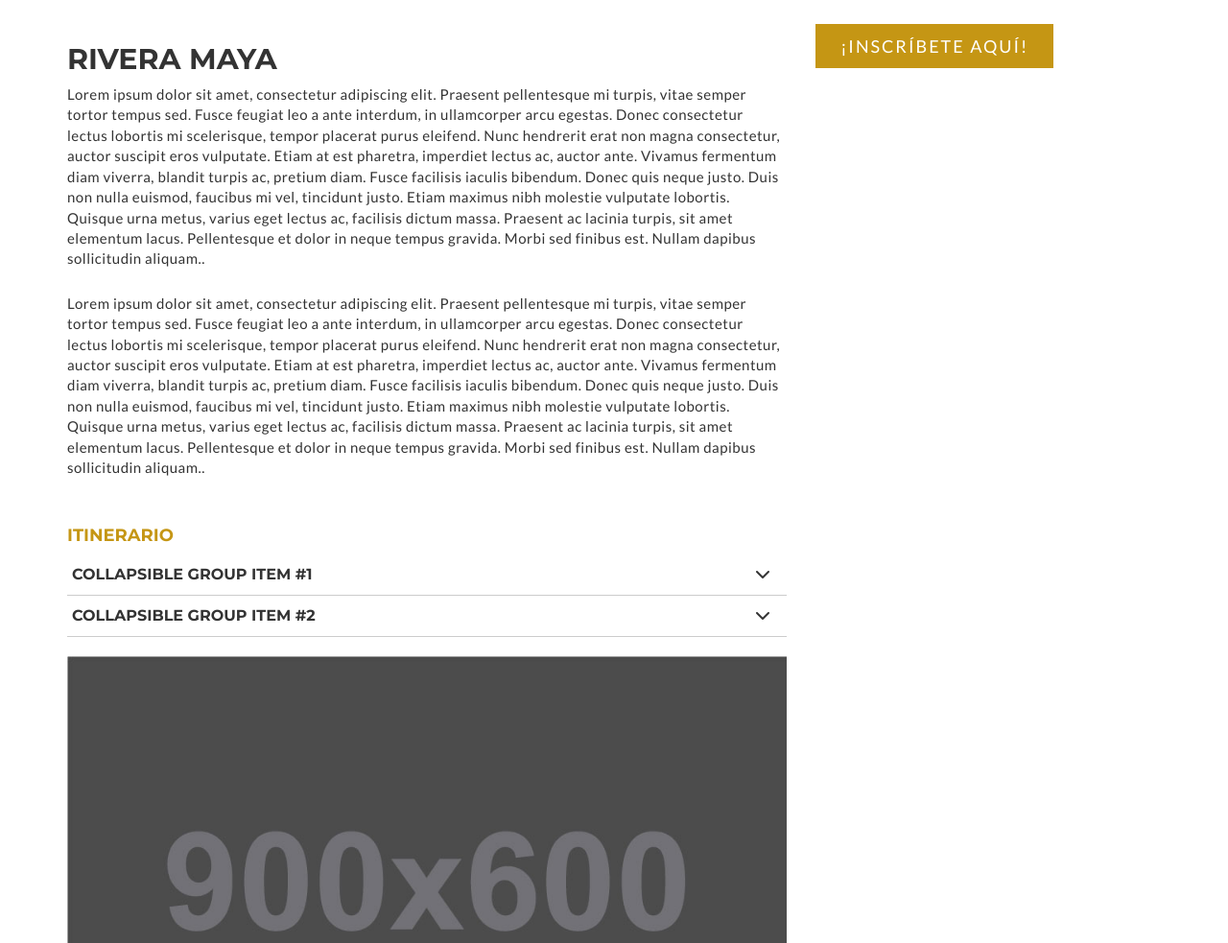
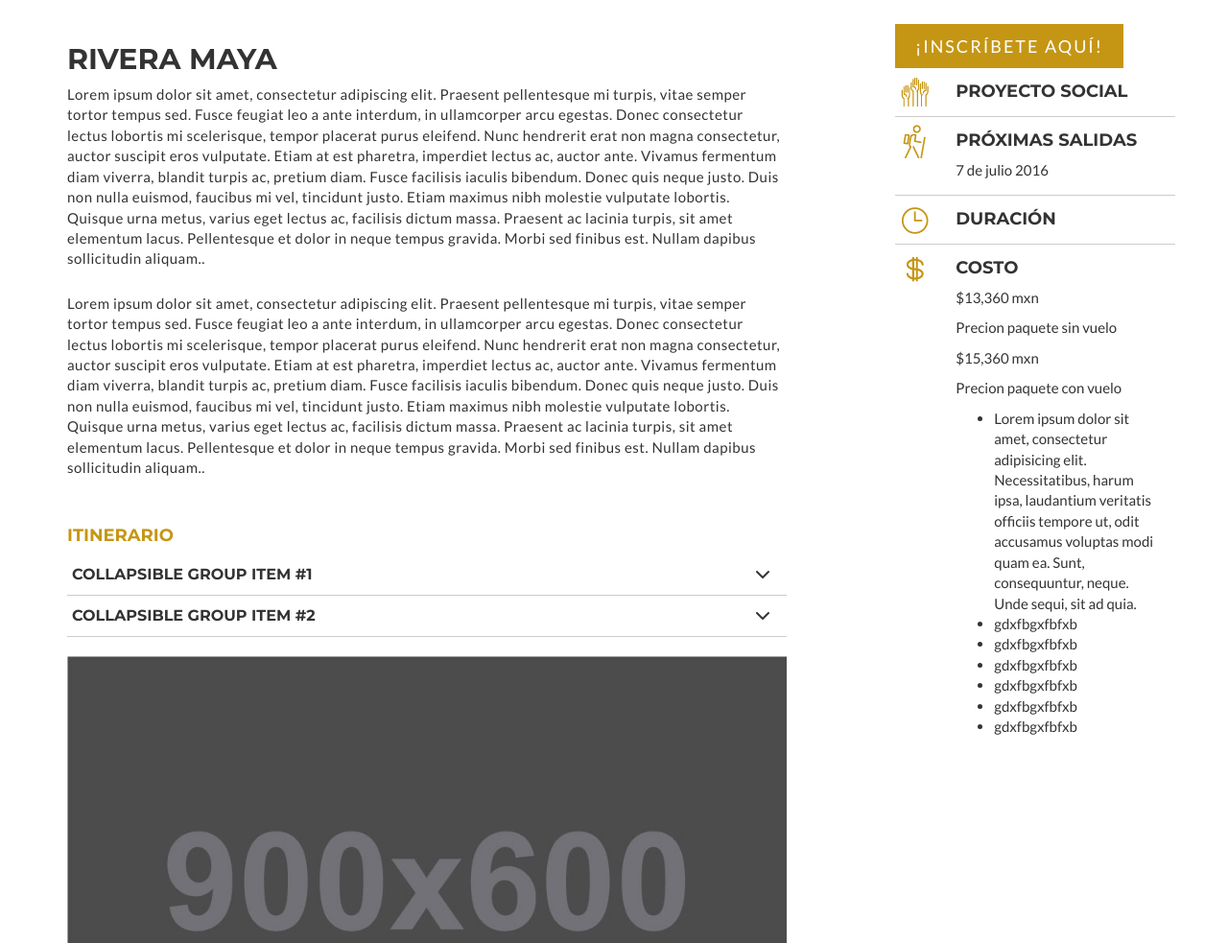
Before and after one commit to UlfAschmann/NOMAD, a plain HTML site: page single-proyecto.html in a window 1280 px wide. Shown: the part 540-1523 px from the top of the page at 96% size. Drawn offline with Linux system fonts and the light colour scheme.

Commit message:
termino el single

```diff
--- a/css/nomad-business.css
+++ b/css/nomad-business.css
@@ -187,6 +187,34 @@ a {
 .navbar-inverse .navbar-toggle:focus .icon-bar,
 .navbar-inverse .navbar-toggle:hover .icon-bar {
 	background-color: #fff;
+}
+
+.yamm .nav,
+.yamm .collapse,
+.yamm .dropup,
+.yamm .dropdown {
+	position: static;
+}
+
+.yamm .container {
+	position: relative;
+}
+
+.yamm .dropdown-menu {
+	left: auto;
+	background: #313035;
+	color: #CCCCCC;
+	border-top: 1px solid #fff;
+	border-radius: 0px;
+}
+
+.yamm .yamm-content {
+	padding: 20px 30px;
+}
+
+.yamm .dropdown.yamm-fw .dropdown-menu {
+	left: 0;
+	right: 0;
 }
 
 
@@ -600,6 +628,15 @@ header {
 	border-bottom: 1px solid #ccc;
 }
 
+.unidad-icono {
+	padding: 5px 0;
+	border-bottom: 1px solid #ccc;
+}
+
+.unidad-icono:last-child {
+	border-bottom: none;
+}
+
 
 /* 404 Page Styles */
 
--- a/single-proyecto.html
+++ b/single-proyecto.html
@@ -170,10 +170,58 @@
 					<img src="img/900x600.jpg" alt="mapa del projecto" class="img-responsive">
 				</div>
 
-				<div class="col-md-4 col-sm-4">
-					<button type="button" class="btn btn-nomad btn-lg" data-toggle="modal" data-target="#ModalContacto">
-						¡Inscríbete aquí!
-					</button>
+				<div class="col-md-3 col-md-offset-1 col-sm-4 single-right">
+					<div class="row">
+						<button type="button" class="btn btn-nomad btn-lg" data-toggle="modal" data-target="#ModalContacto">
+							¡Inscríbete aquí!
+						</button>
+					</div>
+					<div class="row unidad-icono">
+						<div class="icono col-xs-2 no-padding">
+							<img src="img/ico-voluntario.png" alt="" class="img-responsive">
+						</div>
+						<div class="col-xs-10">
+							<h4>Proyecto social</h4>
+						</div>
+					</div>
+					<div class="row unidad-icono">
+						<div class="icono col-xs-2 no-padding">
+							<img src="img/ico-ruta.png" alt="" class="img-responsive">
+						</div>
+						<div class="col-xs-10">
+							<h4>Próximas salidas</h4>
+							<p>7 de julio 2016</p>
+						</div>
+					</div>
+					<div class="row unidad-icono">
+						<div class="icono col-xs-2 no-padding">
+							<img src="img/ico-reloj.png" alt="" class="img-responsive">
+						</div>
+						<div class="col-xs-10">
+							<h4>Duración</h4>
+						</div>
+					</div>
+					<div class="row unidad-icono">
+						<div class="icono col-xs-2 no-padding">
+							<img src="img/ico-dinero.png" alt="" class="img-responsive">
+						</div>
+						<div class="col-xs-10">
+							<h4>Costo</h4>
+							<p class="costo">$13,360 mxn</p>
+							<p class="costo-texto">Precion paquete sin vuelo</p>
+							<p class="costo">$15,360 mxn</p>
+							<p class="costo-texto">Precion paquete con vuelo</p>
+							<ul>
+								<li>Lorem ipsum dolor sit amet, consectetur adipisicing elit. Necessitatibus, harum ipsa, laudantium veritatis officiis tempore ut, odit accusamus voluptas modi quam ea. Sunt, consequuntur, neque. Unde sequi, sit ad quia. </li>
+								<li>gdxfbgxfbfxb</li>
+								<li>gdxfbgxfbfxb</li>
+								<li>gdxfbgxfbfxb</li>
+								<li>gdxfbgxfbfxb</li>
+								<li>gdxfbgxfbfxb</li>
+								<li>gdxfbgxfbfxb</li>
+							</ul>
+						</div>
+					</div>
 				</div>
 			</div>
 		</div>
```
Also changed, not shown: index.html (+17 -22 lines), img/ico-dinero.png (added), img/ico-reloj.png (added), img/ico-ruta.png (added), img/ico-voluntario.png (added).
